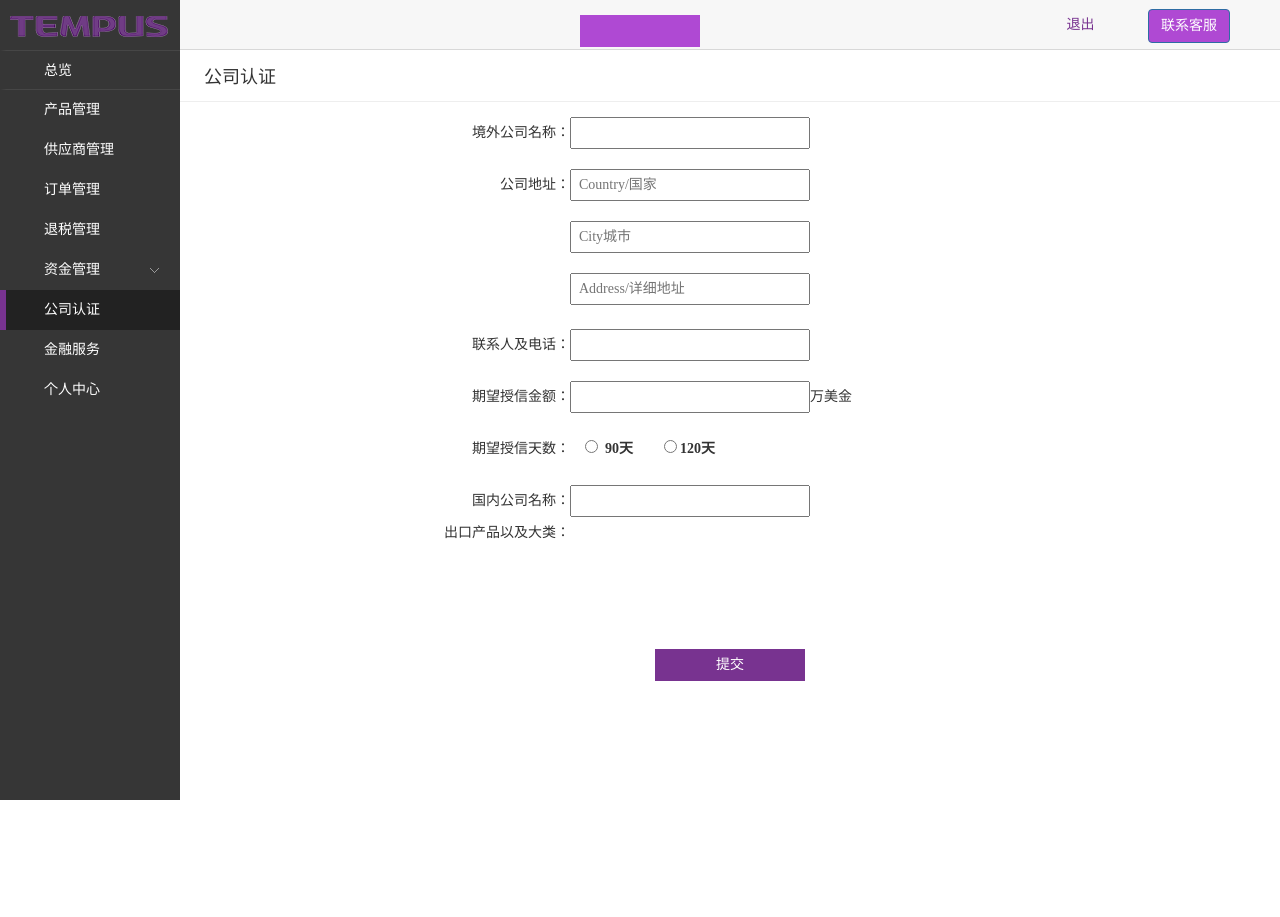
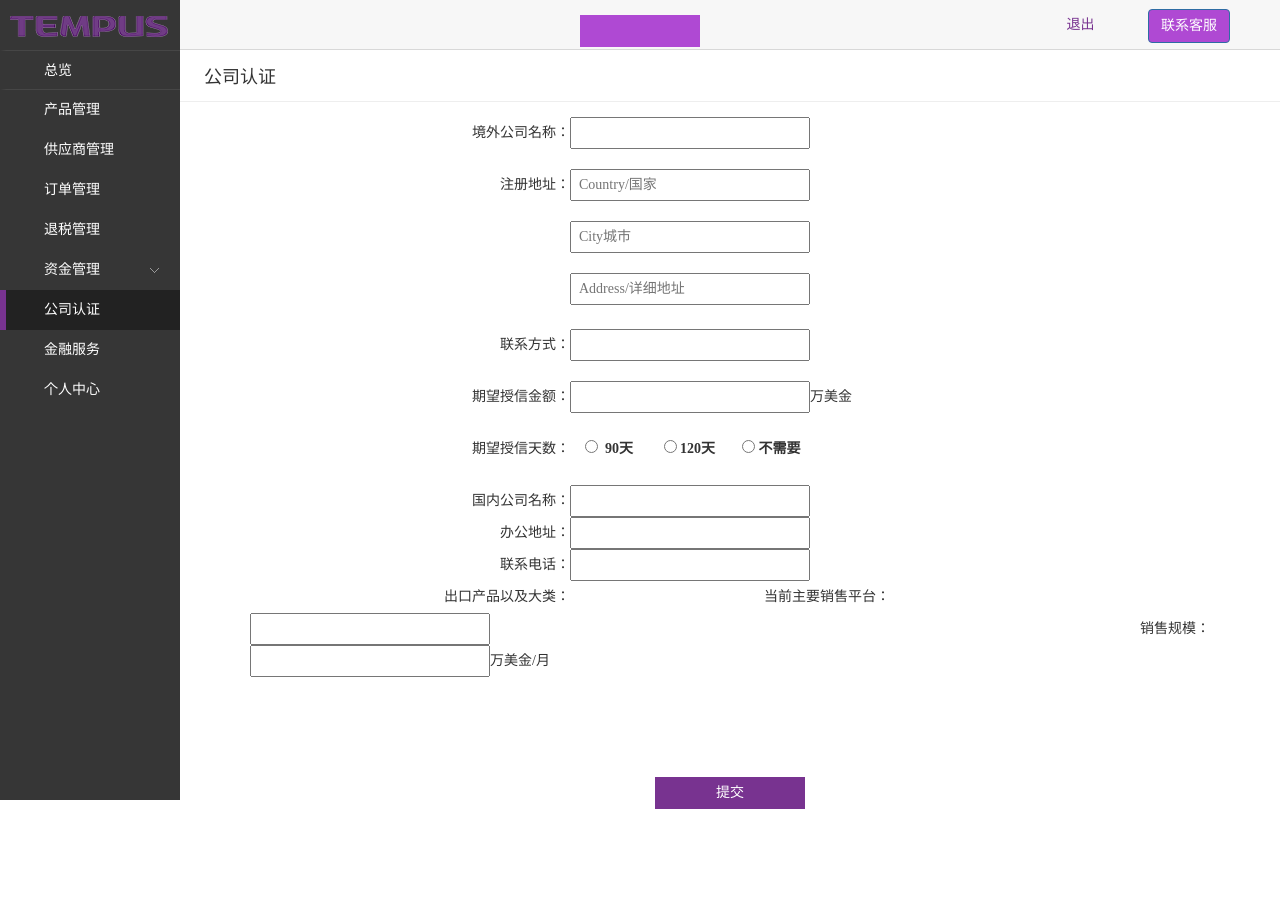
Before and after one commit to WenYan1/ydlweb, a Yii app: template ydlweb/views/company/certify_submit.php in a window 1280 px wide. Shown: the top 917 px of the page. Run offline with PHP 8.4 and a stand-in for Yii, Linux system fonts and the light colour scheme; the template is opened without the code that fills it, so the values that code supplies are empty; some libraries are stand-ins or nearby versions.

Commit message:
公司认证页面

```diff
--- a/ydlweb/views/company/certify_submit.php
+++ b/ydlweb/views/company/certify_submit.php
@@ -47,7 +47,7 @@ if($this->context->_popSuccessMessage()) {
       </div>
       <div class="company-part" style="height: 160px">
         <div class="company-left">
-          公司地址：
+          注册地址：
         </div>
         <div class="company-right">
           <input type="" id="company-country" name='company[country]' value="" placeholder="Country/国家" /><br><br>
@@ -57,7 +57,7 @@ if($this->context->_popSuccessMessage()) {
       </div>
       <div class="company-part">
         <div class="company-left">
-          联系人及电话：
+          联系方式：
         </div>
         <div class="company-right"><input id="company-tel" type="" name='company[company_tel]' value="" />
         </div>
@@ -76,6 +76,7 @@ if($this->context->_popSuccessMessage()) {
         <div class="company-right">
           <label><input name="company[expect_days]" type="radio" value="1">&nbsp&nbsp90天</label>
           <label><input name="company[expect_days]" type="radio" value="2">&nbsp120天</label>
+		   <label><input name="company[expect_days]" type="radio" value="3">&nbsp不需要</label>
         </div>
       </div>
       <!--<div class="company-part">
@@ -97,6 +98,21 @@ if($this->context->_popSuccessMessage()) {
         </div>
       </div>
 
+	  <div class="company-left">
+          办公地址：
+        </div>
+        <div class="company-right">
+		<div class="company-right"><input id="" type="" name='#####' value="" />
+        </div>
+      </div>
+	  <div class="company-left">
+          联系电话：
+        </div>
+        <div class="company-right">
+		<div class="company-right"><input id="" type="" name='#####' value="" />
+        </div>
+      </div>
+
       <div class="company-part">
         <div class="company-left">
           出口产品以及大类：
@@ -109,6 +125,20 @@ if($this->context->_popSuccessMessage()) {
           <input name="" type="checkbox" value="<?php echo $exportRange[$i]['id'];?>" >&nbsp&nbsp<?php echo $exportRange[$i]['name'];?>
         </div>
         <?php }?>
+      </div>
+	   <div class="company-left">
+          当前主要销售平台：
+        </div>
+        <div class="company-right">
+		<div class="company-right"><input id="" type="" name='#####' value="" />
+        </div>
+      </div>
+	   <div class="company-left">
+          销售规模：
+        </div>
+        <div class="company-right">
+		<div class="company-right"><input id="" type="" name='#####' value="" />万美金/月
+        </div>
       </div>
       <input id="export-range" name="company[export_range]" type="hidden" value="">
       <div class="company-submit">
--- a/ydlweb/views/overview/overview.php
+++ b/ydlweb/views/overview/overview.php
@@ -100,7 +100,7 @@
 		    		</div>
 	    	</div>
 	    	<a href="capital/recharge">
-	        		<p class="default-background-blue font-content-size recharge spacing-left">充值</p>
+	        		<p class="default-background-blue font-content-size recharge spacing-left">收汇</p>
 	        	</a>
 	    </div>
 
```
Also changed, not shown: ydlweb/views/company/certify_complete.php (+31 -2 lines).
